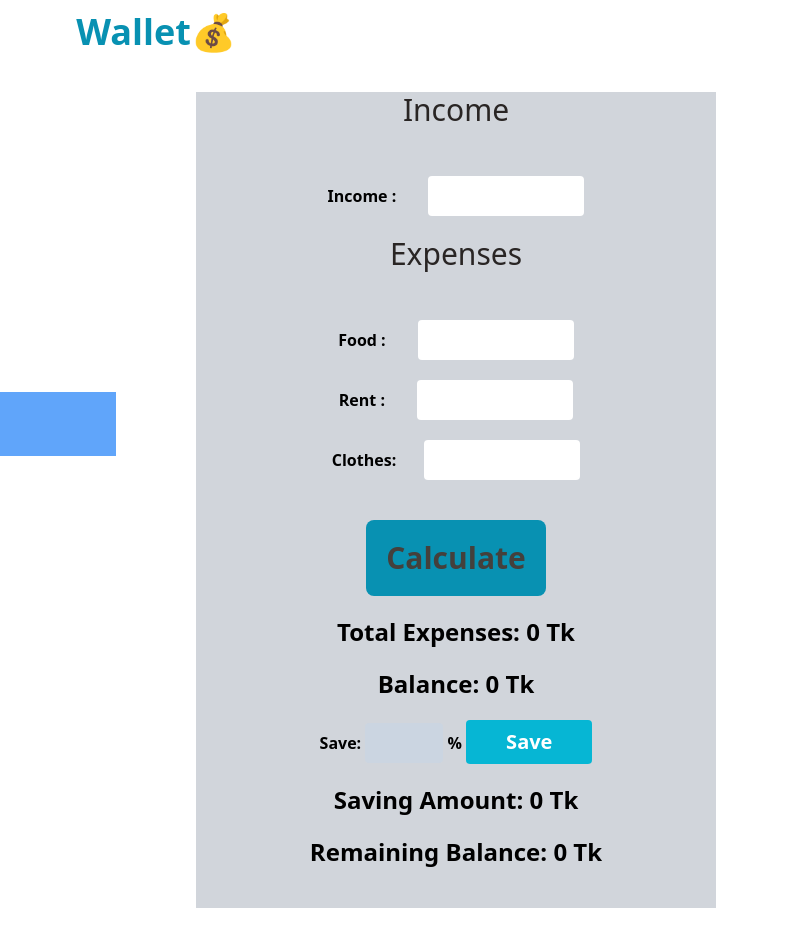
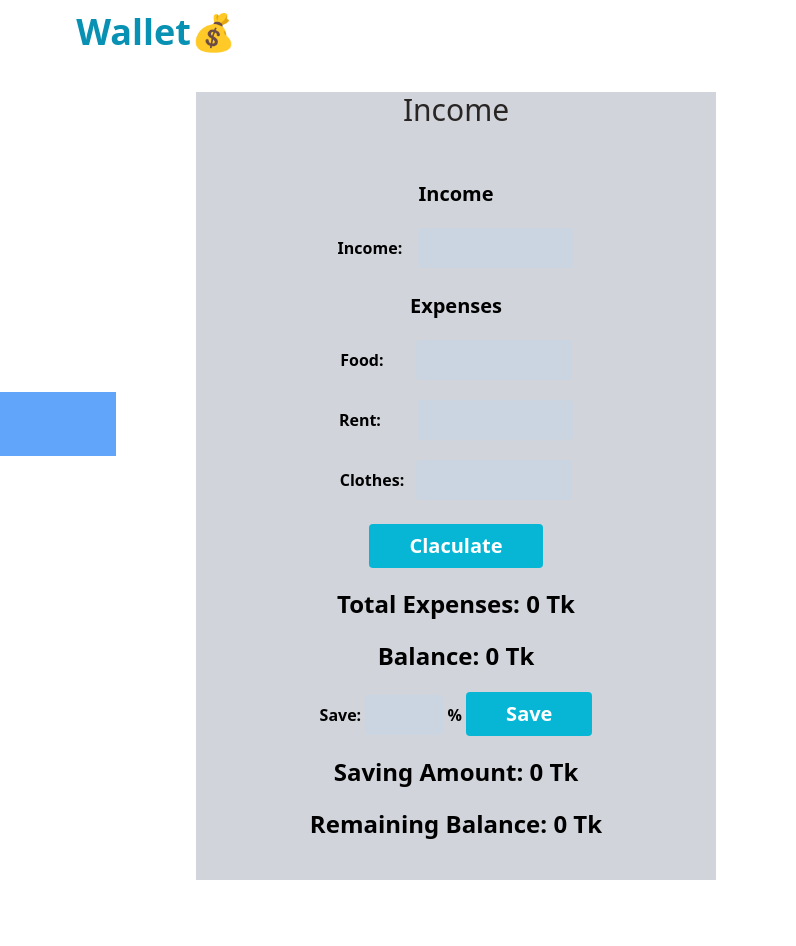
Before and after one commit to almohimen/wallet, a plain HTML site: page index.html in a window 1280 px wide. Shown: the full height of the page, 484-1280 px from the left. After the commit the page ends 920 px from the top, so only its background shows below. Drawn offline with nearby package versions, Linux system fonts and the light colour scheme.

Commit message:
3rd commmit

```diff
--- a/index.html
+++ b/index.html
@@ -25,71 +25,72 @@
       <div class="bg-gray-300">
         <!-- income -->
         <h2 class="text-stone-800 text-3xl text-center pb-7">Income</h2>
-        <div class="text-center py-5">
-          <span class="font-bold text-inherit pr-7 ">Income : </span><input class="bd-slate-300 font-bold rounded"
-            style="border-style:none; width:30%; " id="inputIncomeBtn" type="text" name="">
+        <div class="income">
+          <h2 class="text-xl text-center pt-6 font-bold">Income</h2>
+          <div class="text-center pt-5">
+            <span class="font-bold text-inherit pr-3 ">Income: </span><input style="border-style:none; width: 30%;"
+              id="inputIncomeBtn" class="bg-slate-300  font-bold rounded" type="text">
+            <span style="display: none;" id="incomeMinusNumber" class="text-red-600 pl-20 font-bold">*Please Input
+              Positive Number</span>
+          </div>
         </div>
         <!-- Expenses -->
-        <h2 class="text-stone-800 text-3xl text-center pb-7">Expenses</h2>
+        <div class="Expenses">
+          <h2 class="text-xl text-center pt-6 font-bold">Expenses</h2>
 
           <div class="text-center pt-5">
-          <span class="font-bold text-inherit pr-7">Food : </span><input class="bd-slate-300 font-bold rounded"
-            style="border-style:none; width:30%; " id="inputFoodBtn" type="text" name="">
+            <span class="font-bold text-inherit pr-7">Food: </span><input class="bg-slate-300  font-bold rounded"
+              style="border-style:none; width: 30%;" id="inputFoodBtn" type="text">
             <span style="display: none;" id="foodMinusNumber" class="text-red-600 pl-20 font-bold">Please Input Positive
               Number</span>
           </div>
 
           <div class="text-center pt-5">
-          <span class="font-bold text-inherit pr-7">Rent : </span><input class="bd-slate-300 font-bold rounded"
-            style="border-style:none; width:30%; " id="inputRentBtn" type="text" name="">
+            <span class="font-bold text-inherit pr-8">Rent:</span>
+            <input class="bg-slate-300  font-bold rounded" style="border-style:none; width: 30%;" id="inputRentBTn"
+              type="text">
             <span style="display: none;" id="rentMinusNumber" class="text-red-600 pl-20 font-bold">Please Input Positive
               Number</span>
           </div>
 
           <div class="text-center pt-5">
-          <span class="font-bold text-inherit pr-7">Clothes:</span><input class="bd-slate-300 font-bold rounded"
-            style="border-style:none; width:30%; " id="inputClothBtn" type="text" name="">
+            <span class="font-bold text-inherit pr-3">Clothes:</span><input class="bg-slate-300  font-bold rounded"
+              style="border-style:none; width: 30%;" id="inputClothesBtn" type="text">
             <span style="display: none;" id="clothesMinusNumber" class="text-red-600 pl-20 font-bold">Please Input
               Positive Number</span>
           </div>
+        </div>
         <!-- calculate -->
-        <div class="text-center pt-10">
-          <button class="font-bold text-stone-700 text-3xl bg-cyan-600 hover:bg-cyan-600 p-5 rounded-lg "
-            type="submit">Calculate</button>
+        <div class="calculateBtn justify-center align-center text-center">
+          <button id="calculate"
+            class="bg-cyan-500 hover:bg-cyan-600 px-10 text-xl font-bold py-2 text-white rounded mt-6"
+            type="submit">Claculate</button>
+        </div>
         <div class="totalExpenses">
-            <h2 class="text-2xl text-center pt-5 font-bold text-inherit">Total Expenses: <span
-                id="totalExpenses">0</span> <span>Tk</span></h2>
+          <h2 class="text-2xl text-center pt-5 font-bold text-inherit">Total Expenses: <span id="totalExpenses">0</span>
+            <span>Tk</span></h2>
         </div>
         <div class="Balance">
           <h2 class="text-2xl text-center pt-5 font-bold text-inherit">Balance: <span id="balance">0</span>
-              <span>Tk</span>
-            </h2>
+            <span>Tk</span></h2>
           <h2 id="incomeBalanceLow" style="display: none;"
-              class="text-2xl text-center pt-5 font-bold text-inherit text-red-600">You haven't enough Income Balance
-            </h2>
-          </div>
+            class="text-2xl text-center pt-5 font-bold text-inherit text-red-600">You haven't enough Income Balance</h2>
         </div>
         <!-- save section  -->
         <section>
+          <div class="saveSection">
               <div class="text-center pt-5">
                   <span class="font-bold text-inherit">Save:</span>
-            <input class="bg-slate-300  font-bold rounded" style="border-style:none; width: 15%;" id="savebtn"
-              type="text"> <span class="font-bold">%</span> <button id="save"
-              class="bg-cyan-500 hover:bg-cyan-600 px-10 text-xl font-bold py-2 text-white rounded"
-              type="submit">Save</button>
-            <span style="display: none;" id="saveMinusNumber" class="text-red-600 pl-6 font-bold">You can use 0% to
-              100%</span>
-            <span style="display: none;" id="saveNoBalance" class="text-red-600 pl-6 font-bold">You haven't enough money
-              for Saving</span>
-            <span style="display: none;" id="blankBlalance" class="text-red-600 pl-6 font-bold">At first press
-              Calculate</span>
+                  <input class="bg-slate-300  font-bold rounded"style="border-style:none; width: 15%;" id="savebtn" type="text" > <span class="font-bold">%</span>  <button id="save" class="bg-cyan-500 hover:bg-cyan-600 px-10 text-xl font-bold py-2 text-white rounded" type="submit">Save</button>
+                  <span style="display: none;" id="saveMinusNumber" class="text-red-600 pl-6 font-bold">You can use 0% to 100%</span>
+                  <span style="display: none;" id="saveNoBalance" class="text-red-600 pl-6 font-bold">You haven't enough money for Saving</span>
+                  <span style="display: none;" id="blankBlalance" class="text-red-600 pl-6 font-bold">At first press Calculate</span>
                   <div class="SavingAmount">
-              <h2 class="text-2xl text-center pt-5 font-bold text-inherit">Saving Amount: <span
-                  id="saveBalance">0</span> <span>Tk</span></h2>
+                      <h2 class="text-2xl text-center pt-5 font-bold text-inherit">Saving Amount: <span id="saveBalance">0</span> <span>Tk</span></h2>
                   </div>
                   <div class="SavingAmount">
-              <h2 class="text-2xl text-center pt-5 font-bold text-inherit pb-10">Remaining Balance: <span
-                  id="remainingBalance">0</span> <span>Tk</span></h2>
+                      <h2 class="text-2xl text-center pt-5 font-bold text-inherit pb-10">Remaining Balance: <span id="remainingBalance">0</span> <span>Tk</span></h2>
+                  </div>
               </div>
           </div>
       </section>
@@ -100,10 +101,11 @@
   </main>
 
 
-  <script src="js/app.js"></script>
 
 
+  <script src="js/app.js"></script>
 
 </body>
 
+
 </html>
--- a/js/app.js
+++ b/js/app.js
@@ -10,7 +10,6 @@ function totalCost() {
     let totalExpense = (inputFoodBtn.value + inputRentBtn.value + inputClothesBtn.value)
     return totalExpense
 }
-
 
 
 function forMinus(inputfield, items) {
@@ -32,7 +31,7 @@ function incomeBalance(inputValue) {
     const inputIncomeBtnValue = parseFloat(inputIncomeBtn.value)
     return inputIncomeBtnValue
 }
-
+9
 document.getElementById("calculate").addEventListener("click", function () {
     // minus function call
     forMinus("inputIncomeBtn", "incomeMinusNumber")
@@ -40,7 +39,7 @@ document.getElementById("calculate").addEventListener("click", function () {
     forMinus("inputRentBTn", "rentMinusNumber")
     forMinus("inputClothesBtn", "clothesMinusNumber")
 
-    //--------------- error handle for string----------
+    // --------------- error handle for string----------
     if (isNaN(totalCost())) {
         alert('Please Fill all Inputs with Number')
     }
```
Lines whose indentation alone changed are shown as unchanged.
